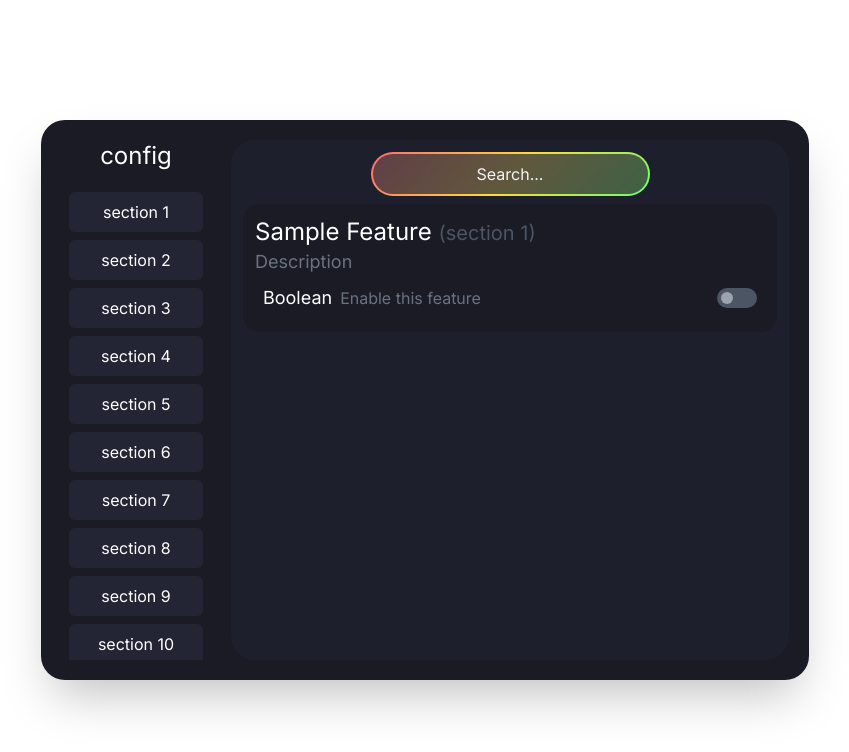
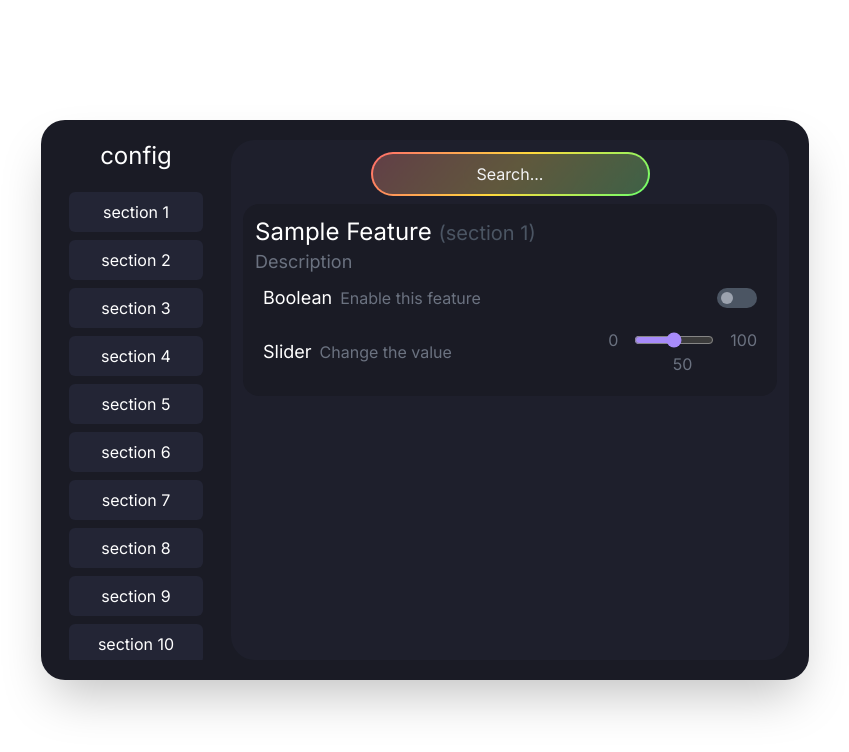
Before and after one commit to aesthetic0001/json-clickgui, a React (Create React App) app: page / in a window 1280 px wide. Shown: the top 752 px of the page, without its empty margins (215-1064 px from the left). Built offline with nearby package versions, Linux system fonts and the light colour scheme.

Commit message:
add slider

```diff
--- a/src/components/clickGUI.jsx
+++ b/src/components/clickGUI.jsx
@@ -3,7 +3,7 @@ import SectionHeader from "./sectionHeader";
 import Feature from "./feature";
 import ActiveSectionContextProvider from "../context/sectionContext";
 import {useState} from "react";
-import BooleanField from "./featureOptions";
+import BooleanField, {SliderField} from "./featureOptions";
 
 export default function ClickGUI({title}) {
     const [search, setSearch] = useState("");
@@ -53,6 +53,7 @@ export default function ClickGUI({title}) {
                             {/*    todo: implement search again when fully ready */}
                                 <Feature name="Sample Feature" description="Description" section="section 1">
                                     <BooleanField name={"Boolean"} tooltip={"Enable this feature"} defaultValue={false}/>
+                                    <SliderField name={"Slider"} tooltip={"Change the value"} defaultValue={50} min={0} max={100} step={1}/>
                                 </Feature>
                             </div>
                         </div>
--- a/src/components/featureOptions.jsx
+++ b/src/components/featureOptions.jsx
@@ -27,3 +27,33 @@ export default function BooleanField({name, tooltip, defaultValue}) {
         </div>
     );
 }
+
+export function SliderField({name, tooltip, defaultValue, min, max, step}) {
+    const [value, setValue] = useState(defaultValue);
+
+    return (
+        <div className="flex items-center justify-between w-full p-2">
+            <div className="flex items-center">
+                <h1 className="text-lg">{name}</h1>
+                <span className="text-gray-500 ml-2">{tooltip}</span>
+            </div>
+            <div className="flex flex-col">
+                <div className="flex flex-row gap-x-4 items-center">
+                    <span className="text-gray-500">{min}</span>
+                    <input
+                        type="range"
+                        min={min}
+                        max={max}
+                        step={step}
+                        value={value}
+                        onChange={(e) => setValue(e.target.value)}
+                        className="w-20 h-2 bg-gray-600 accent-violet-400 rounded-full"
+                        onDrag={(e) => e.preventDefault()}
+                    />
+                    <span className="text-gray-500">{max}</span>
+                </div>
+                <span className="self-center text-gray-500">{value}</span>
+            </div>
+        </div>
+    );
+}
```
